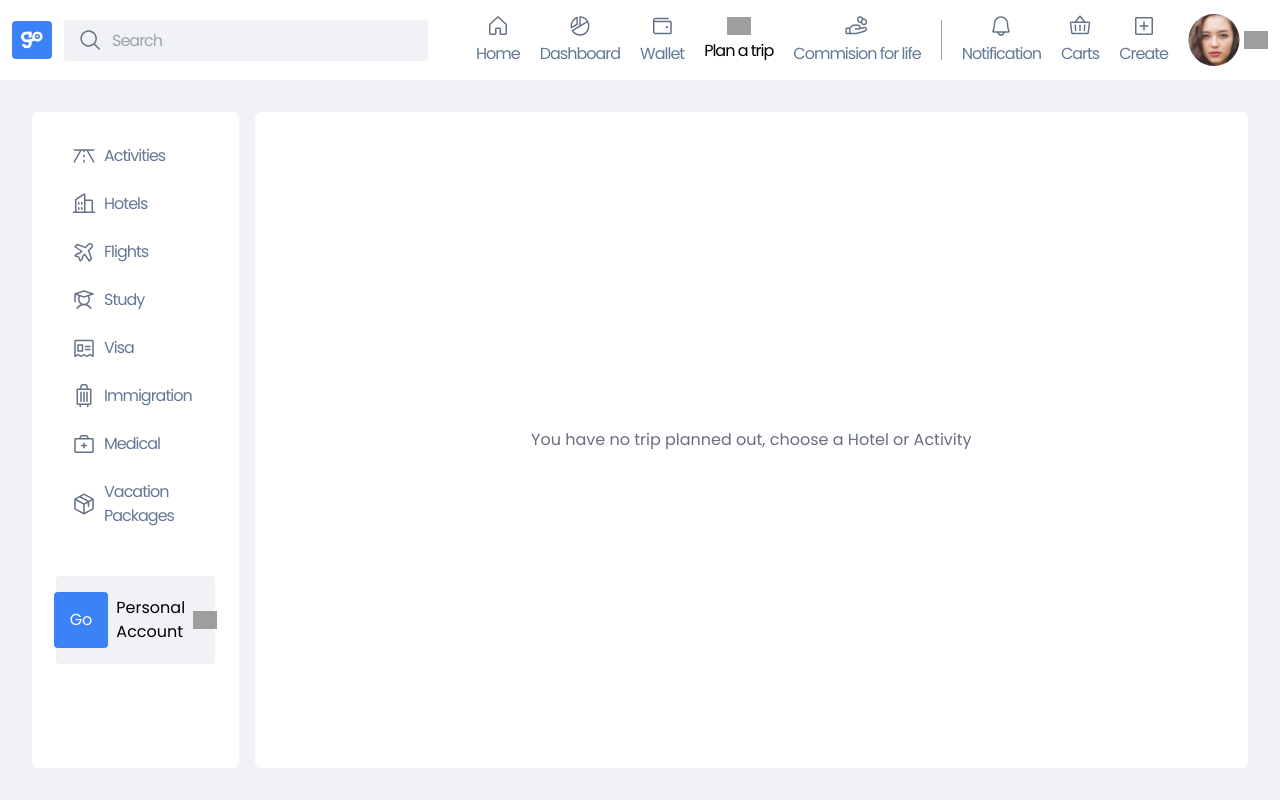
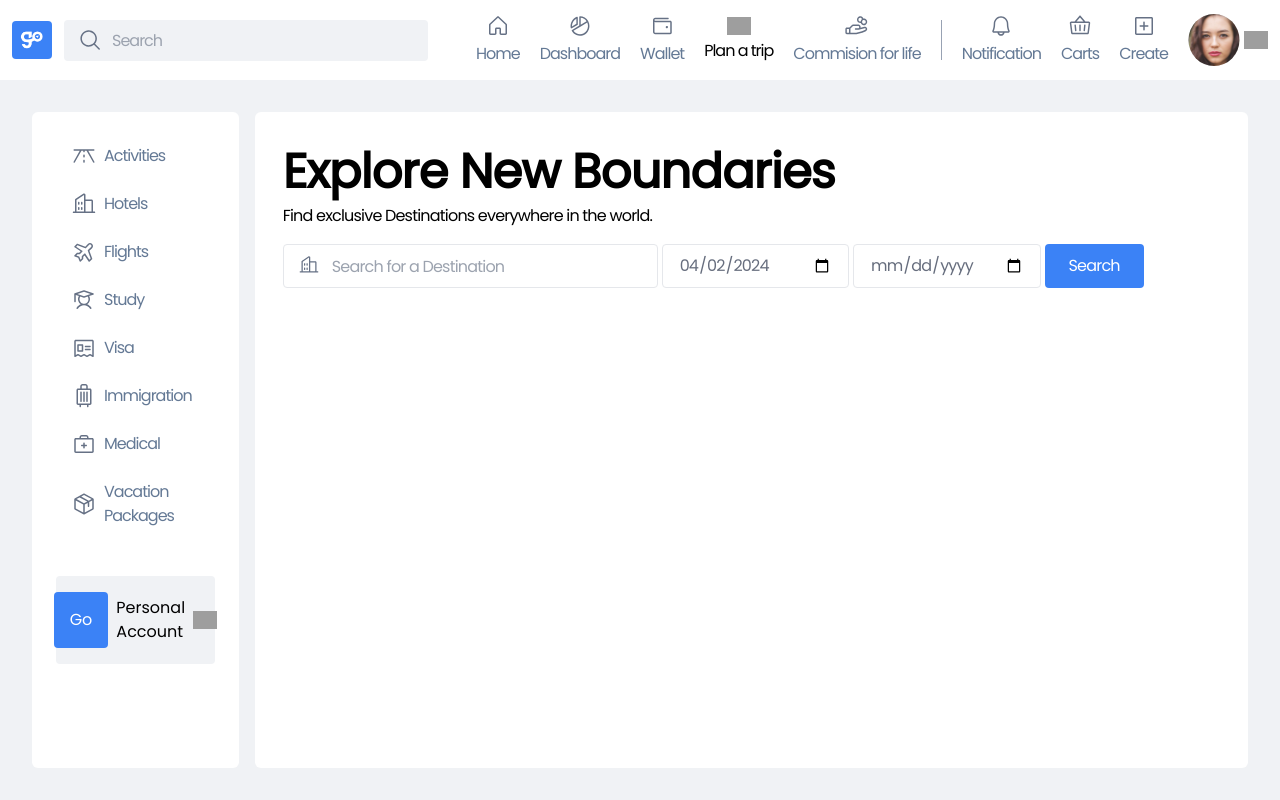
Before and after one commit to Whevalmeze/go-travel-app, a Next.js app: page /plan-trip in a window 1280 px wide. Built offline with nearby package versions, Linux system fonts and the light colour scheme; grey boxes are pictures that could not be loaded.

Commit message:
implement search functionality

```diff
--- a/app/components/Nav.jsx
+++ b/app/components/Nav.jsx
@@ -3,7 +3,7 @@ import Image from "next/image"
 import { useState } from "react"
 import ActiveLink from "./ActiveLink"
 
-export default function Nav() {
+export default function Nav(getUserInput) {
     const [searchtext, setSearchText] = useState("")
   return (
     <nav className="flex justify-center w-full h-[10%] px-3 py-2 tracking-[-1px]">
@@ -12,7 +12,7 @@ export default function Nav() {
                 <div className="bg-primary-blue items-center justify-center rounded p-2"><Image width={24} height={24} src="/go-icon.png" alt="" /></div>
                 <div className="relative">
                     <Image src="/search-icon.svg" className="absolute left-4 top-[25%]" width={20} height={20} alt="" />
-                    <input type="text" value={searchtext} onChange={(e) => setSearchText(e.target.value)} className="bg-[#F0F2F5] pl-12 py-2 rounded h-full" placeholder="Search" name="search" id="" />
+                    <input type="text" value={searchtext} onEnter onChange={(e) => setSearchText(e.target.value)} className="bg-[#F0F2F5] pl-12 py-2 rounded h-full" placeholder="Search" name="search" id="" />
                 </div>
             </div>
             <div className="hidden lg:flex gap-5 items-center text-[14px] xl:text-base text-[#647995]">
--- a/app/plan-trip/activities/page.jsx
+++ b/app/plan-trip/activities/page.jsx
@@ -15,16 +15,16 @@ export default function Activities() {
   };
   useEffect(
       () => {
-          // try {
-          //     fetch(url, options)
-          //     .then((response) => response.json())
-          //     .then(result => {
-          //       console.log(result.data.products)
-          //       setActivities(result.data.products)
-          //     })
-          // } catch (error) {
-          //     console.error("I am the error",error);
-          // }
+          try {
+              fetch(url, options)
+              .then((response) => response.json())
+              .then(result => {
+                console.log(result.data.products)
+                setActivities(result.data.products)
+              })
+          } catch (error) {
+              console.error("I am the error",error);
+          }
 
       }, [])
   return (
--- a/app/plan-trip/hotels/page.jsx
+++ b/app/plan-trip/hotels/page.jsx
@@ -19,16 +19,16 @@ export default function HotelPage() {
   };
   useEffect(
       () => {
-          // try {
-          //     fetch(url, options)
-          //     .then((response) => response.json())
-          //     .then(result => {
-          //       console.log(result.data.hotels)
-          //       setHotels(result.data.hotels)
-          //     })
-          // } catch (error) {
-          //     console.error("I am the error",error);
-          // }
+          try {
+              fetch(url, options)
+              .then((response) => response.json())
+              .then(result => {
+                console.log(result.data.hotels)
+                setHotels(result.data.hotels)
+              })
+          } catch (error) {
+              console.error("I am the error",error);
+          }
 
       }, [])
   return (
--- a/app/plan-trip/page.js
+++ /dev/null
@@ -1,11 +0,0 @@
-"use client"
-import Link from "next/link";
-
-export default function PlanTrip() {
-  return (
-    <main className="flex flex-col items-center justify-center bg-white text-[#676E7E] p-3 w-full rounded-md">
-        <div className="block sm:hidden">View on Desktop</div>
-        <div className="hidden sm:inline">You have no trip planned out, choose a <Link href="/plan-trip/hotels"> Hotel</Link> or <Link href="/plan-trip/activity">Activity</Link></div>
-    </main>
-  );
-}
--- /dev/null
+++ b/app/plan-trip/page.jsx
@@ -0,0 +1,102 @@
+"use client"
+import Image from "next/image";
+import { useState, useEffect } from "react";
+
+export default function PlanTrip() {
+  const [page, setPage] = useState("Destination");
+  const [location, setLocation] = useState("");
+  const [searchQuery, setSearchQuery] = useState("");
+  const date = new Date().toISOString().split('T')[0];
+  const [checkInDate, setCheckInDate] = useState(date);
+  const [checkOutDate, setCheckOutDate] = useState("");
+  const [destinations, setDestinations] = useState(null);
+  function handleSubmit (e) {
+    e.preventDefault()
+    setSearchQuery(location)
+    localStorage.setItem("userpref", JSON.stringify({
+      "location" : location,
+      "checkindate" : checkInDate,
+      "checkoutdate" : checkOutDate,
+    }))
+  }
+
+  useEffect(() => {
+    if (location.trim() !== "") {
+      const API_KEY = process.env.NEXT_PUBLIC_API_KEY;
+      const url = `https://booking-com15.p.rapidapi.com/api/v1/hotels/searchDestination?query=${searchQuery}`;
+      const options = {
+        method: "GET",
+        headers: {
+          "X-RapidAPI-Key": API_KEY,
+          "X-RapidAPI-Host": "booking-com15.p.rapidapi.com",
+        },
+      };
+
+      fetch(url, options)
+        .then((response) => response.json())
+        .then((result) => {
+          console.log(result.data);
+          setDestinations(result.data);
+        })
+        .catch((error) => {
+          console.error("Error fetching data:", error);
+        });
+    }
+  }, [searchQuery]);
+
+  return (
+    <main className="flex flex-col items-center tracking-tighter bg-white text-[#676E7E] p-3 w-full rounded-md">
+      <div className="w-full py-6 px-4 flex flex-col gap-4">
+      <div className="text-black">
+            <h1 className="text-5xl font-black mb-2">Explore New Boundaries</h1>
+            <h1 className="text-base font-light">Find exclusive {page}s everywhere in the world.</h1>
+          </div>
+        {/* Form */}
+        <form action="GET" className="flex min-w-full rounded-md gap-1">
+          <div className="relative w-[40%] min-w-[200px]">
+            <Image src={`${page.toLowerCase() == "destination" ? "/Buildings.svg" : "/search-icon.svg" }`} className="absolute left-4 top-[25%]" width={20} height={20} alt="" />
+            <input type="search" maxLength={20} minLength={2} placeholder={`Search for a ${page}`} name="location" id="location"  value={location} onChange={(e) => setLocation(e.target.value)} className="bg-[#fff] border w-full pl-12 py-2 pr-2 rounded h-full" />
+          </div>
+          <input type="date" value={checkInDate} min={date}  className="bg-[#fff] cursor-pointer w-[20%] py-2 px-4 border rounded h-full" onChange={(e)=> setCheckInDate(e.target.value)} name="checkindate" id="" />
+          <input type="date" name="checkoutdate"  className="bg-[#fff] cursor-pointer w-[20%] py-2 px-4 border rounded h-full" value={checkOutDate} onChange={(e)=> setCheckOutDate(e.target.value)} id="" />
+          <input type="submit" value="Search" className="bg-primary-blue cursor-pointer rounded px-6 py-2 text-white" onClick={(e)=> handleSubmit(e)} />
+        </form>
+      </div>
+
+      <div className="flex w-full flex-col overflow-y-scroll max-h-full scroll-m-2">
+       {destinations !== null ? (
+  <div className="flex flex-col gap-2">
+    {/* Render destinations */}
+        {destinations.map(({ country, image_url, hotels, dest_id, region, name }) => (
+          <div key={dest_id} className="w-full flex gap-2 max-h-[274px] rounded text-[#676E7E] bg-white p-2">
+            <div className="relative text-[#676E7E]">
+              <img src="/CaretCircleRight.svg" className="absolute top-[45%] right-[5%]" width={24} height={24} alt="" />
+              <img src={image_url} className="rounded" height={224} width={232} alt="" />
+              <img src="/CaretCircleLeft.svg" className="absolute top-[45%] left-[5%]" width={24} height={24} alt="" />
+            </div>
+            <div className="flex gap-3 flex-col w-full px-3 py-1">
+              <p className="text-black"><strong>{name}</strong></p>
+              <p>{region}, {country}</p>
+              <div className="flex justify-between w-full border-t border-b border-t-[#E4E7EC] border-b-[#E4E7EC] py-2">
+                <div className="flex gap-3">
+                  <div className="items-center flex justify-center gap-1">
+                    <Image src="/SwimmingPool.svg" width={16} height={16} alt="" />
+                    {hotels} Hotels
+                  </div>
+                </div>
+              </div>
+              <div className="justify-between">
+                <button onClick={(e) => set} className="text-primary-blue">Check Hotels</button>
+              </div>
+            </div>
+          </div>
+        ))}
+      </div>
+    ) : location !== "" ? (
+      <p className="m-auto">Your search is loading, please wait ...</p>
+    ) : null}
+
+      </div>
+    </main>
+  );
+}
```
